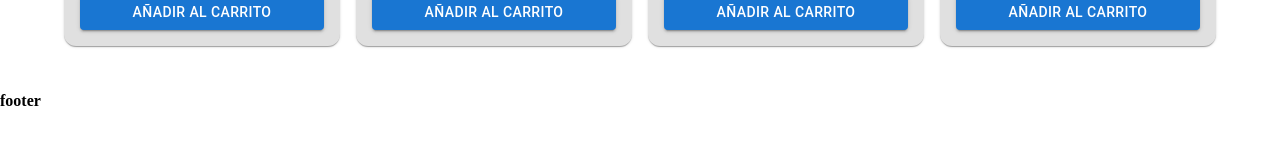
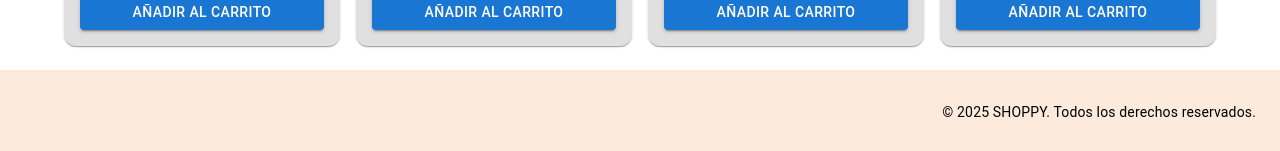
Before and after one commit to doblep97/SHOPPY-MarketPlace, a React (Vite) app: page / in a window 1280 px wide. Shown: the part 951-1102 px from the top of the page. Built offline with nearby package versions, Linux system fonts and the light colour scheme.

Commit message:
:lipstick: Añado footer

```diff
--- /dev/null
+++ b/src/components/Footer.jsx
@@ -0,0 +1,25 @@
+import { Typography, Box } from "@mui/material";
+
+const Footer = () => {
+  return (
+    <>
+      <Box
+        component="footer"
+        sx={{
+          bgcolor: "#fceadc",
+          py: 4,
+          px: 3,
+          mt: "auto",
+          display: "flex",
+          justifyContent: "end",
+        }}
+      >
+        <Typography variant="body2" sx={{ marginLeft: "auto" }}>
+          © {new Date().getFullYear()} SHOPPY. Todos los derechos reservados.
+        </Typography>{" "}
+      </Box>
+    </>
+  );
+};
+
+export default Footer;
--- a/src/layouts/LayoutPublic.jsx
+++ b/src/layouts/LayoutPublic.jsx
@@ -1,6 +1,7 @@
 import React, { useEffect } from "react";
 import { Outlet } from "react-router-dom";
 import Header from "../components/Header";
+import Footer from "../components/Footer";
 import { useState } from "react";
 
 const initialDataCart = JSON.parse(localStorage.getItem("dataProducts")) || [];
@@ -122,7 +123,7 @@ const LayoutPublic = () => {
           clearCart,
         }}
       />
-      <h4>footer</h4>
+      <Footer />
     </>
   );
 };
```
